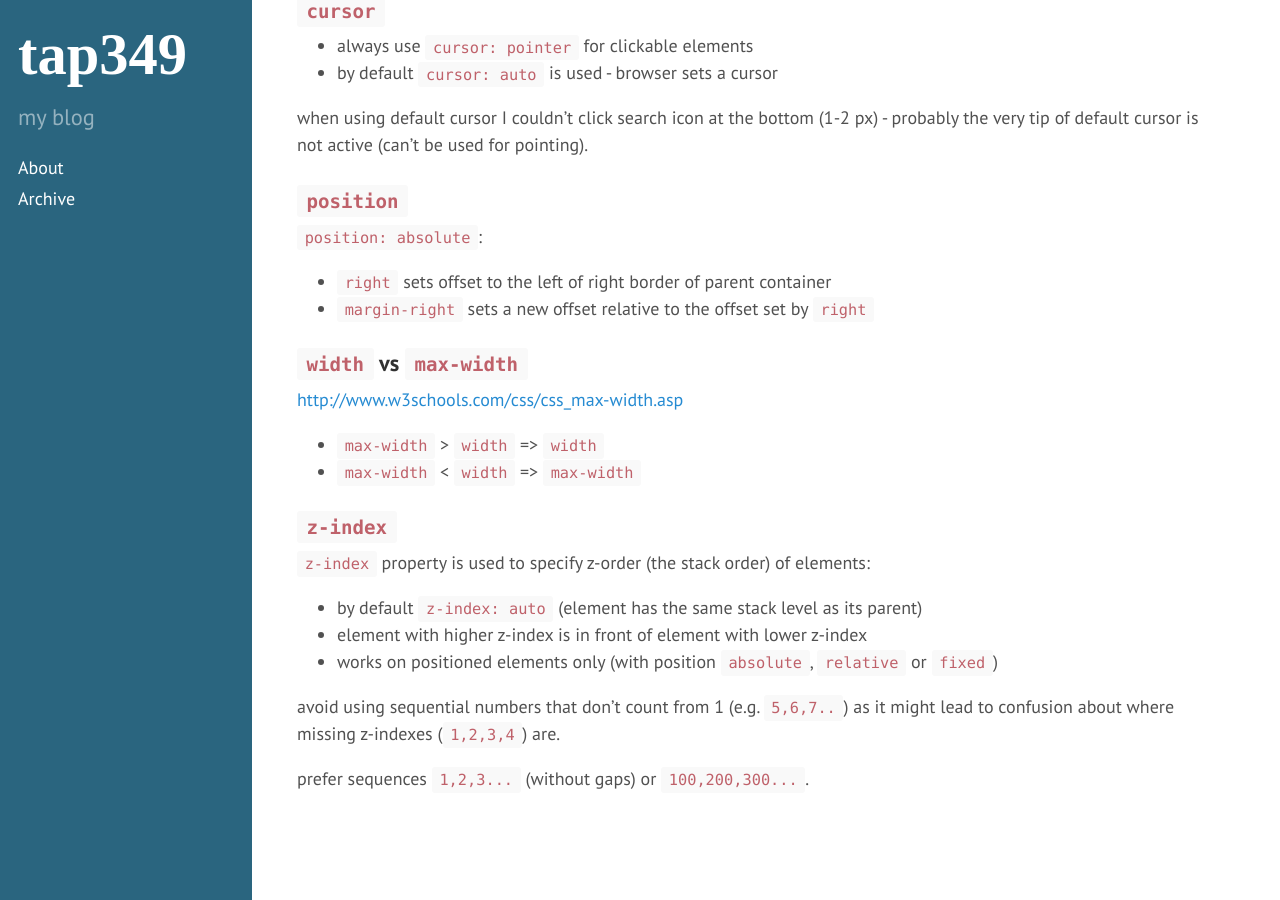
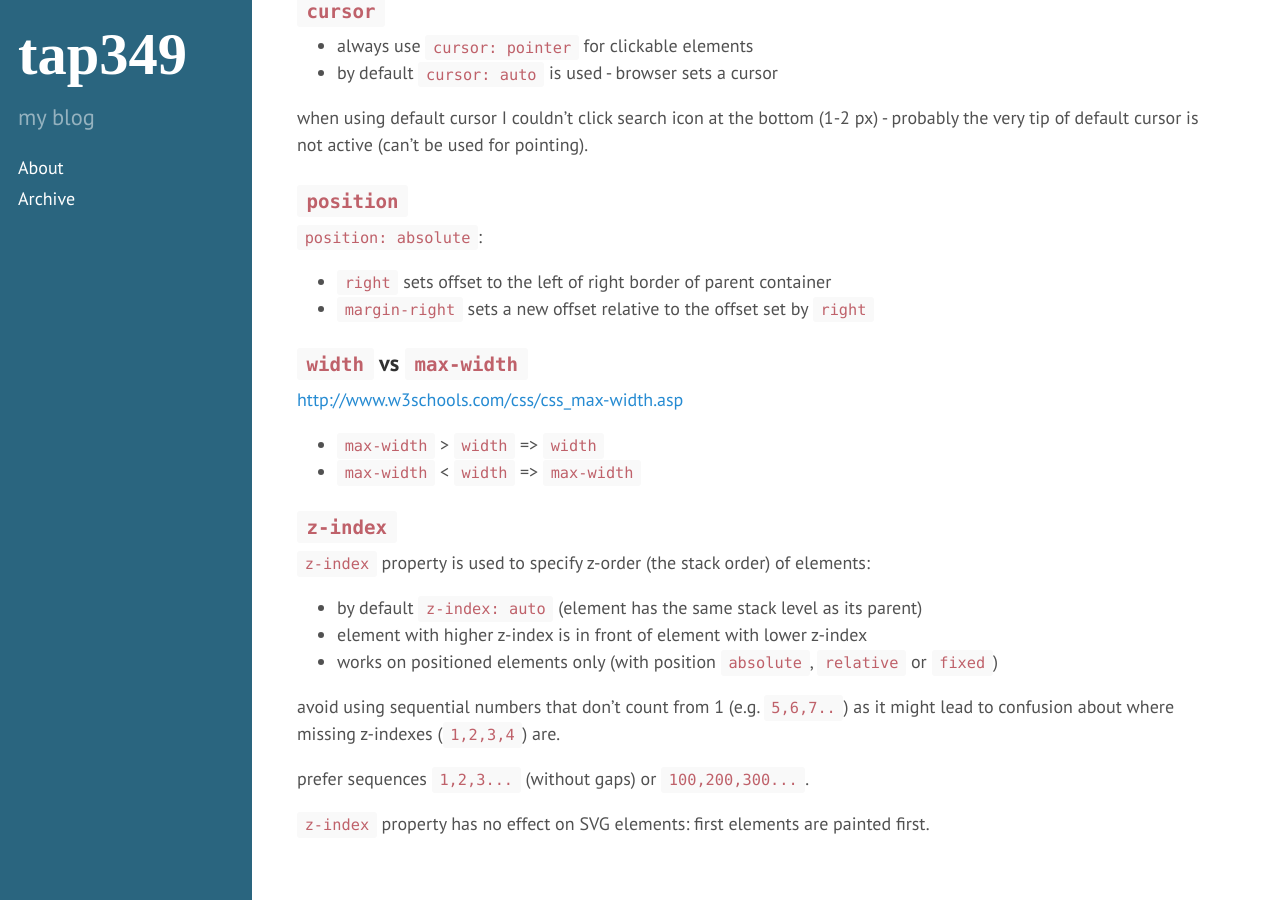
Before and after one commit to tap349/tap349.github.io, a Jekyll site: the page built from _posts/2016-04-21-frontend.md, in a window 1280 px wide and 900 px high, scrolled down 4317 px. Built offline with Jekyll 4.4.1, drawn with Linux system fonts in a browser that asks for light colours.

Commit message:
update 2016-06-16_14:34:23

```diff
--- a/_posts/2016-04-21-frontend.md
+++ b/_posts/2016-04-21-frontend.md
@@ -216,3 +216,5 @@ avoid using sequential numbers that don't count from 1 (e.g. `5,6,7..`)
 as it might lead to confusion about where missing z-indexes (`1,2,3,4`) are.
 
 prefer sequences `1,2,3...` (without gaps) or `100,200,300...`.
+
+`z-index` property has no effect on SVG elements: first elements are painted first.
```
